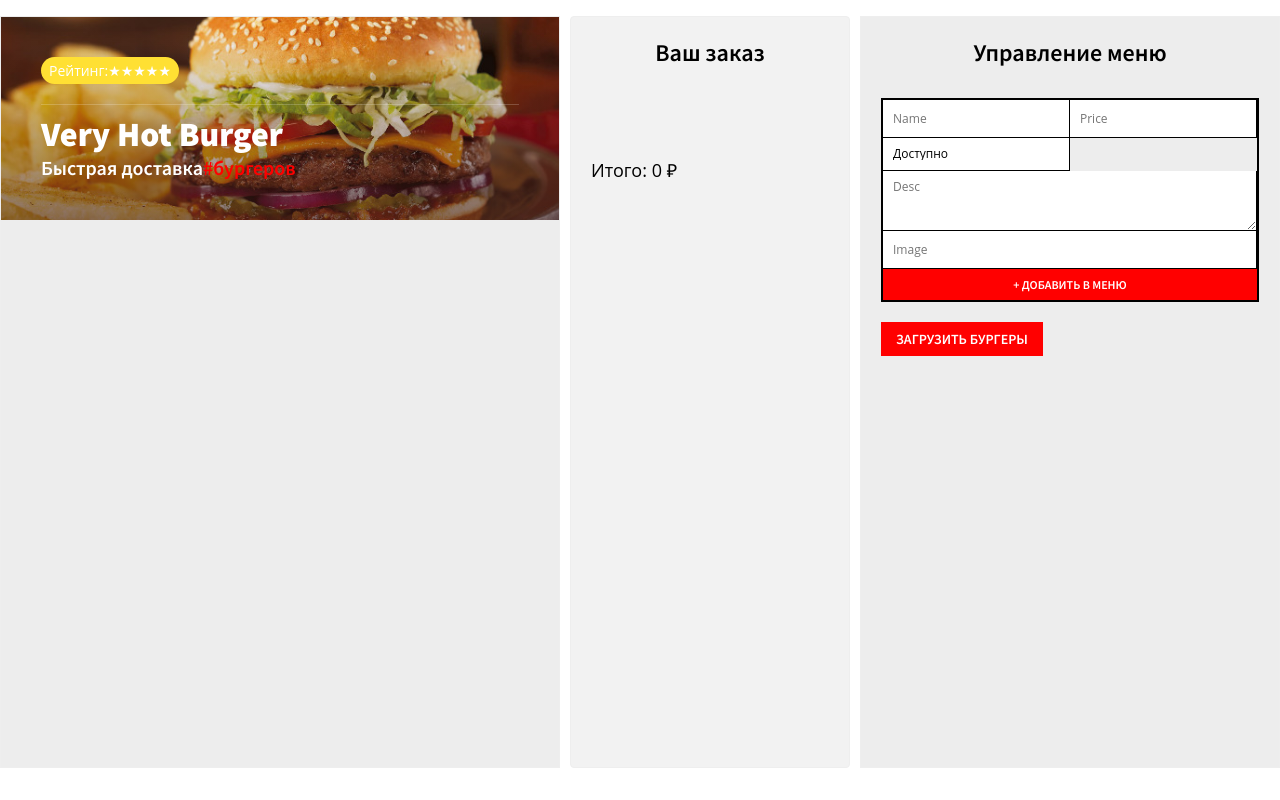
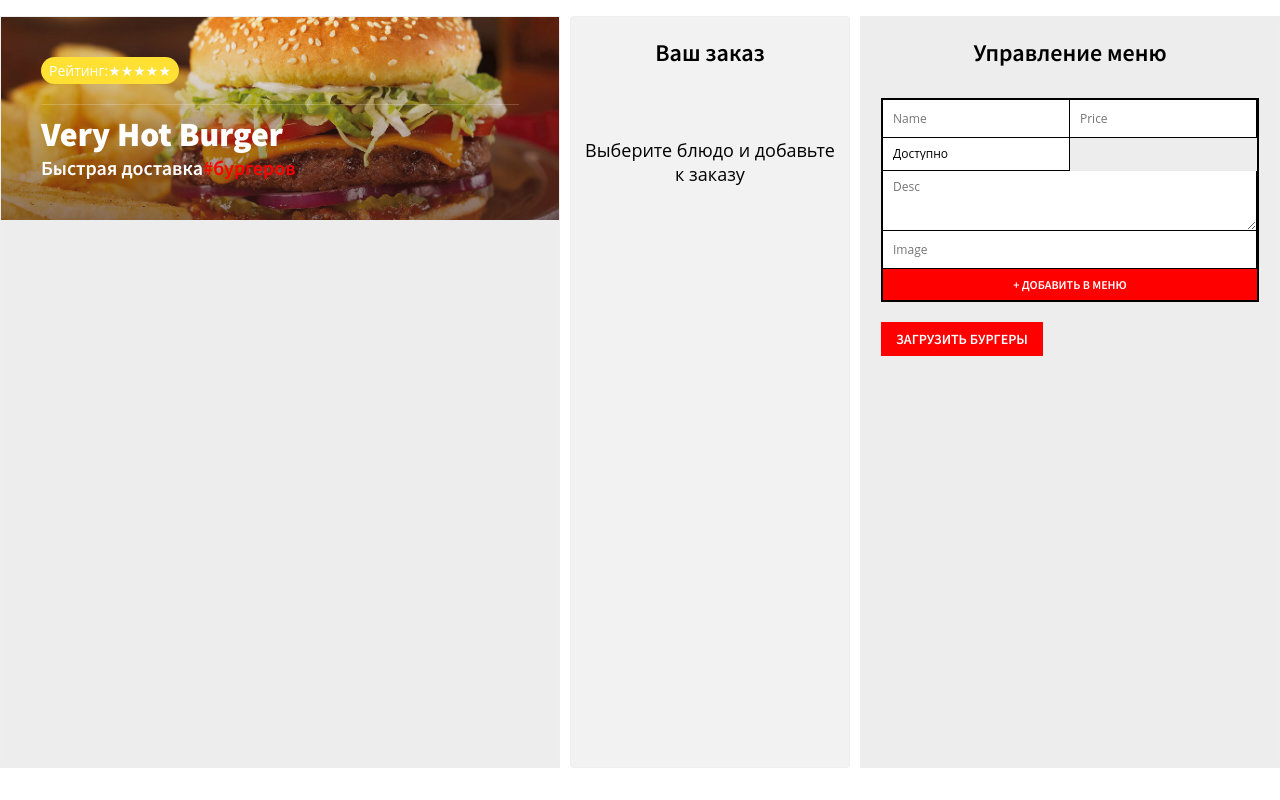
Before and after one commit to VladimirChernovv/Burger_shop, a React (Create React App) app: page /restaurant/1 in a window 1280 px wide. Built offline with nearby package versions, Linux system fonts and the light colour scheme.

Commit message:
Доработали наш компонент Oreder. Сделали отображение итоговой суммы с учётом заказа товаров и так же вывожим сумму дозаказав на которую получаем доставку за 99 руб

```diff
--- a/src/components/Order.js
+++ b/src/components/Order.js
@@ -1,5 +1,5 @@
 import React from 'react';
-
+import Shipment from './Shipment';
 
 class Order extends React.Component {
   renderOrder = (key) => {
@@ -46,11 +46,14 @@
         <ul className="order">
           {orderIds.map(this.renderOrder)}
         </ul>
-        <div className="order-wrap">
-          <div className="total_wrap">
-            <div className="total_wrap-final">Итого: {total} ₽</div>
+
+        {total > 0 ? (
+          <Shipment total={total} />
+        ) : (
+          <div className="nothingSelected">
+            Выберите блюдо и добавьте к заказу
           </div>
-        </div>
+        )}
       </div>
     );
   }
--- /dev/null
+++ b/src/components/Shipment.js
@@ -0,0 +1,33 @@
+import React from 'react';
+
+class Shipment extends React.Component {
+  render() {
+    const {total} = this.props;
+    const shipping = total > 0 && total < 500 ? 350 : 99;
+    const shipingNeon = shipping === 99 ? (
+      <span className="font-effect-neon total_wrap-cheap">
+        {shipping} ₽
+      </span>
+    ) : (
+      <span>{shipping} ₽</span>
+    );
+
+    return (
+      <div className="total">
+        <div className="total_wrap">
+          <div>
+            <div>Доставка: {total > 0 ? shipingNeon : null}</div>
+          </div>
+          <div className="totalwrap-free">
+            {total < 500
+              ? `Закажите ещё на ${500 -total} ₽ для доставкт за 99 ₽`
+              : null}
+          </div>
+          <div className="total_wrap-final">Итого: {total} ₽</div>
+        </div>
+      </div>
+    );
+  }
+}
+
+export default Shipment;
```
